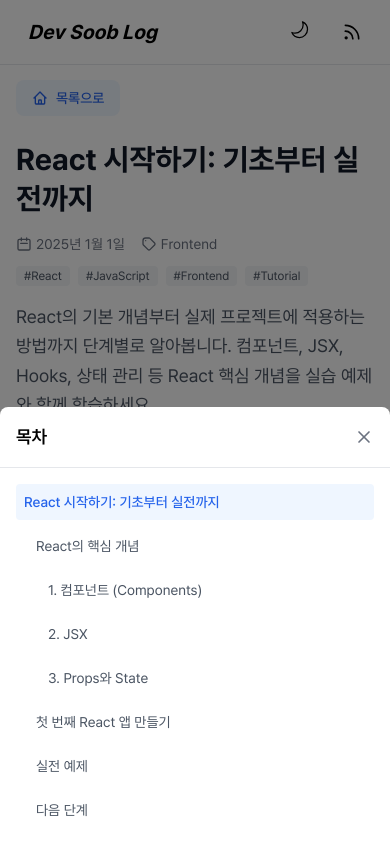
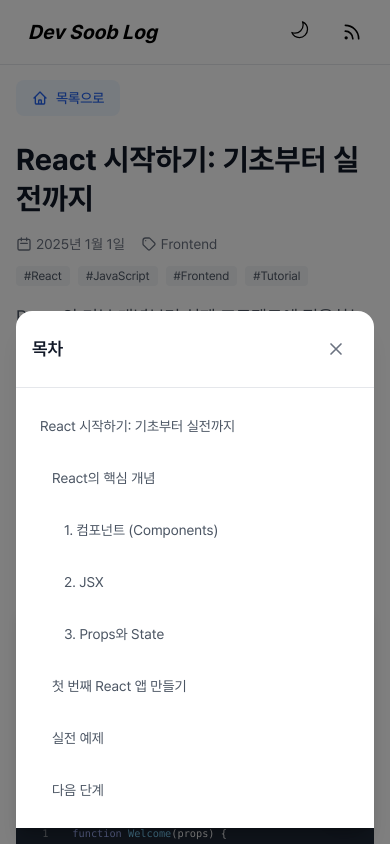
Before and after one commit to devsoob/dev-soob-log, a Next.js app: page /posts/2025-01-01-getting-started-with-react in a window 390 px wide. Both pictures are taken after a click on the button 344 px from the left and 798 px from the top of the page. Shown: the top 844 px of the page. Built offline with nearby package versions, Linux system fonts and the light colour scheme; no server answers.

Commit message:
feat(a11y): ensure 44px+ touch targets for header and mobile TOC; adjust header height

```diff
--- a/components/Header.tsx
+++ b/components/Header.tsx
@@ -23,7 +23,7 @@ export default function Header() {
 
   return (
     <header className="fixed w-full top-0 z-50 bg-white dark:bg-[#1a1a1a] border-b border-gray-200 dark:border-gray-800 bg-opacity-80 dark:bg-opacity-80 backdrop-blur-sm">
-      <div className={`mx-auto px-4 sm:px-6 h-16 flex items-center justify-between ${isHomePage ? 'max-w-7xl lg:px-8' : isPostPage ? 'max-w-6xl lg:px-8' : 'max-w-4xl lg:px-0'}`}>
+      <div className={`mx-auto px-4 sm:px-6 h-16 sm:h-16 md:h-16 flex items-center justify-between ${isHomePage ? 'max-w-7xl lg:px-8' : isPostPage ? 'max-w-6xl lg:px-8' : 'max-w-4xl lg:px-0'}`}>
         <Link href="/" className="text-xl xs:text-2xl font-bold italic hover:scale-105 transition-transform duration-200 text-black dark:text-white px-3 py-2 min-h-[44px] min-w-[44px] flex items-center" aria-label="Dev Soob Log - Home">
           Dev Soob Log
         </Link>
--- a/components/MobileTableOfContents.tsx
+++ b/components/MobileTableOfContents.tsx
@@ -1,6 +1,6 @@
 'use client';
 
-import { useState, useEffect } from 'react';
+import React, { useState, useEffect } from 'react';
 import { TocItem } from './TableOfContents';
 
 interface MobileTableOfContentsProps {
@@ -12,51 +12,28 @@ export default function MobileTableOfContents({ tocItems }: MobileTableOfContent
   const [activeId, setActiveId] = useState<string>('');
 
   useEffect(() => {
-    if (isOpen) {
-      document.body.style.overflow = 'hidden';
-    } else {
-      document.body.style.overflow = 'auto';
-    }
+    const handleScroll = () => {
+      const headings = document.querySelectorAll('h1, h2, h3');
+      let current = '';
 
-    return () => {
-      document.body.style.overflow = 'auto';
+      headings.forEach((heading) => {
+        const rect = heading.getBoundingClientRect();
+        if (rect.top <= 100) {
+          current = heading.id;
+        }
+      });
+
+      setActiveId(current);
     };
-  }, [isOpen]);
 
-  useEffect(() => {
-    if (tocItems.length === 0) return;
-
-    const observer = new IntersectionObserver(
-      (entries) => {
-        entries.forEach((entry) => {
-          if (entry.isIntersecting) {
-            setActiveId(entry.target.id);
-          }
-        });
-      },
-      {
-        rootMargin: '-20% 0px -35% 0px',
-        threshold: 0
-      }
-    );
-
-    tocItems.forEach((item) => {
-      const element = document.getElementById(item.id);
-      if (element) {
-        observer.observe(element);
-      }
-    });
-
-    return () => observer.disconnect();
-  }, [tocItems]);
+    window.addEventListener('scroll', handleScroll);
+    return () => window.removeEventListener('scroll', handleScroll);
+  }, []);
 
   const scrollToHeading = (id: string) => {
     const element = document.getElementById(id);
     if (element) {
-      element.scrollIntoView({
-        behavior: 'smooth',
-        block: 'start'
-      });
+      element.scrollIntoView({ behavior: 'smooth' });
       setIsOpen(false);
     }
   };
@@ -70,7 +47,7 @@ export default function MobileTableOfContents({ tocItems }: MobileTableOfContent
       {/* 모바일 목차 버튼 */}
       <button
         onClick={() => setIsOpen(true)}
-        className="fixed bottom-6 right-6 z-[60] bg-blue-500 hover:bg-blue-600 text-white p-3 rounded-full shadow-lg transition-colors duration-200"
+        className="fixed bottom-6 right-6 z-[60] bg-blue-500 hover:bg-blue-600 text-white p-3 rounded-full shadow-lg transition-colors duration-200 min-w-[44px] min-h-[44px] flex items-center justify-center"
         aria-label="목차 열기"
         aria-expanded={isOpen}
         aria-controls="mobile-toc-modal"
@@ -88,28 +65,22 @@ export default function MobileTableOfContents({ tocItems }: MobileTableOfContent
       {/* 모바일 목차 모달 */}
       {isOpen && (
         <div
-          className="fixed inset-0 z-[70] bg-black bg-opacity-50 flex items-end"
-          role="dialog"
-          aria-modal="true"
-          id="mobile-toc-modal"
-          aria-labelledby="mobile-toc-title"
+          className="fixed inset-0 z-[70] bg-black bg-opacity-50 flex items-end justify-center sm:items-center p-4"
+          onClick={() => setIsOpen(false)}
         >
           <div
-            className="bg-white dark:bg-[#1a1a1a] w-full max-h-[80vh] rounded-t-lg shadow-lg"
-            role="document"
+            className="bg-white dark:bg-gray-800 rounded-t-2xl sm:rounded-2xl w-full max-w-md max-h-[80vh] overflow-hidden shadow-xl"
+            onClick={(e) => e.stopPropagation()}
           >
             <div className="flex items-center justify-between p-4 border-b border-gray-200 dark:border-gray-700">
-              <h2 id="mobile-toc-title" className="text-lg font-semibold text-black dark:text-white">
-                목차
-              </h2>
+              <h2 className="text-lg font-semibold text-gray-900 dark:text-white">목차</h2>
               <button
                 onClick={() => setIsOpen(false)}
-                className="text-gray-500 hover:text-gray-700 dark:text-gray-400 dark:hover:text-gray-200"
+                className="p-2 hover:bg-gray-100 dark:hover:bg-gray-700 rounded-full transition-colors min-w-[44px] min-h-[44px] flex items-center justify-center"
                 aria-label="목차 닫기"
               >
-                <svg width="20" height="20" viewBox="0 0 24 24" fill="none" stroke="currentColor" strokeWidth="2" strokeLinecap="round" strokeLinejoin="round" aria-hidden="true">
-                  <line x1="18" y1="6" x2="6" y2="18"></line>
-                  <line x1="6" y1="6" x2="18" y2="18"></line>
+                <svg className="w-5 h-5 text-gray-500 dark:text-gray-400" fill="none" stroke="currentColor" viewBox="0 0 24 24">
+                  <path strokeLinecap="round" strokeLinejoin="round" strokeWidth={2} d="M6 18L18 6M6 6l12 12" />
                 </svg>
               </button>
             </div>
@@ -119,7 +90,7 @@ export default function MobileTableOfContents({ tocItems }: MobileTableOfContent
                   <li key={item.id} role="listitem">
                     <button
                       onClick={() => scrollToHeading(item.id)}
-                      className={`text-left w-full px-2 py-2 rounded text-sm transition-colors duration-200 hover:bg-gray-100 dark:hover:bg-gray-800 ${
+                      className={`text-left w-full px-2 py-2 rounded text-sm transition-colors duration-200 hover:bg-gray-100 dark:hover:bg-gray-800 min-h-[44px] flex items-center ${
                         activeId === item.id
                           ? 'text-blue-600 dark:text-blue-400 font-medium bg-blue-50 dark:bg-blue-900/20'
                           : 'text-gray-600 dark:text-gray-300 hover:text-gray-900 dark:hover:text-white'
```
